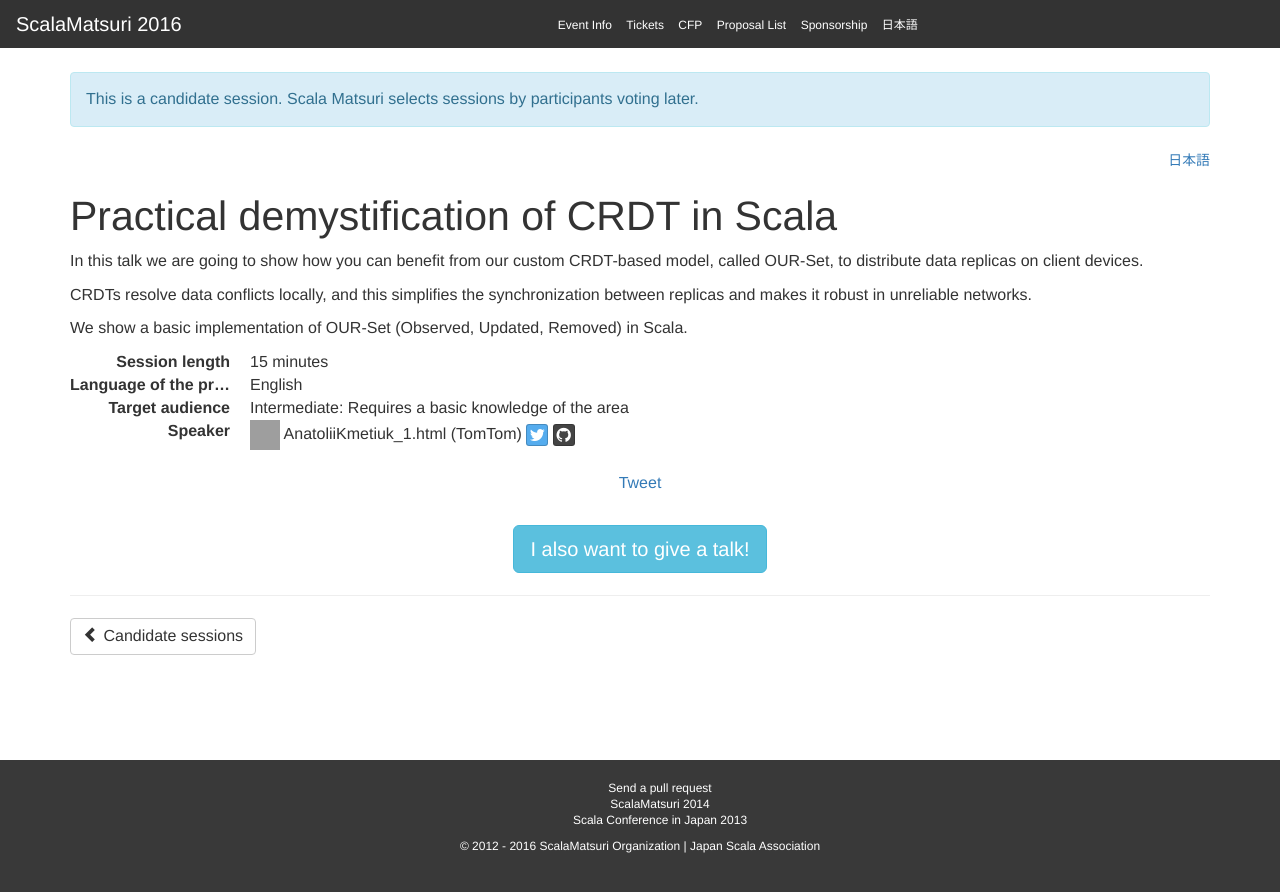
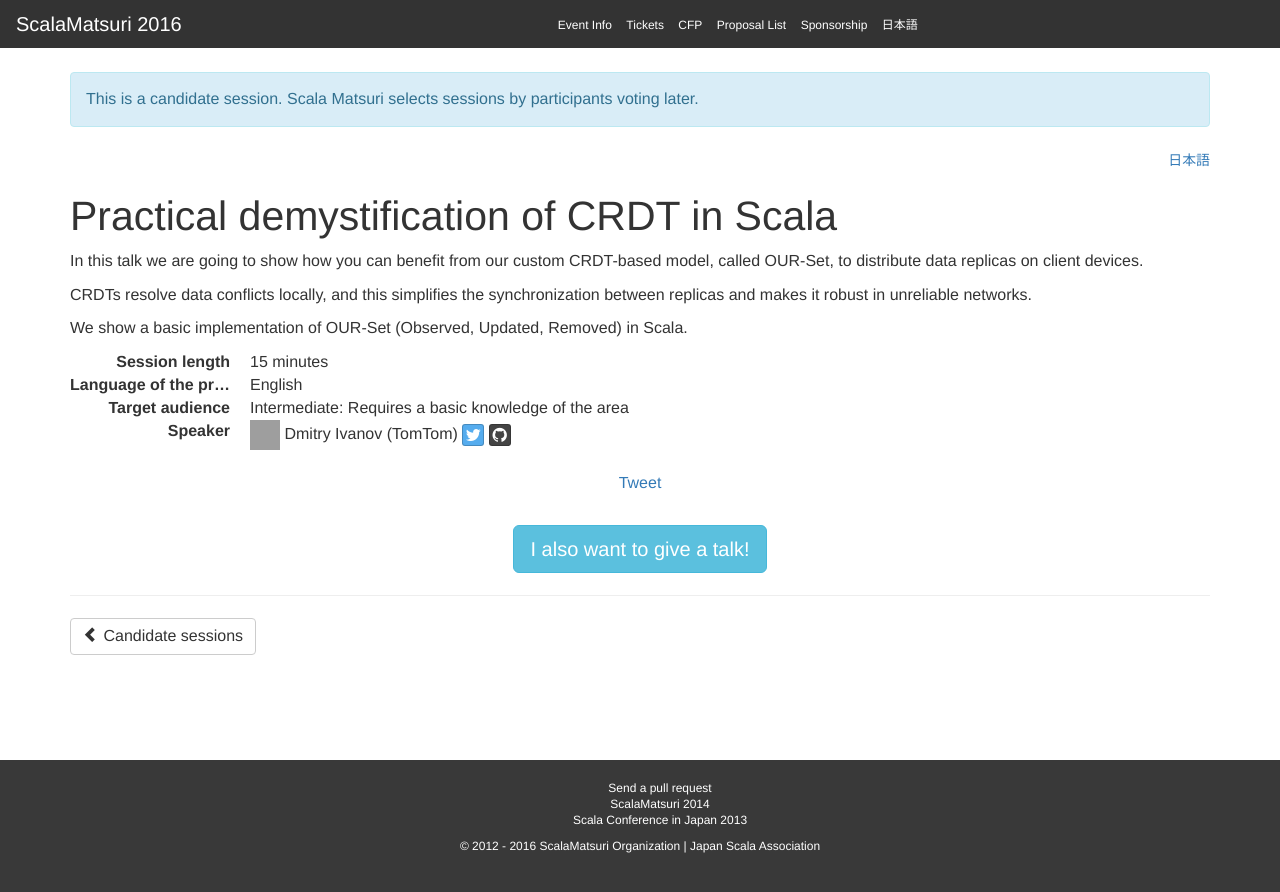
Before and after one commit to scalajp/2016.scalamatsuri.org, a Jekyll site: the page built from _candidates_en/DmitryIvanov_1.html, in a window 1280 px wide. Shown: the top 892 px of the page. Built offline with Jekyll 4.4.1, drawn with Linux system fonts in a browser that asks for light colours; nearby versions of some CDN libraries; comment, search, counter and statistics services are not loaded; grey boxes are pictures that could not be loaded.

Commit message:
Fix file name miss

```diff
--- a/_candidates_en/AnatoliiKmetiuk_1.html
+++ b/_candidates_en/DmitryIvanov_1.html
@@ -1,4 +1,5 @@
 ---
+name: Dmitry Ivanov
 title: "Practical demystification of CRDT in Scala"
 length: 15
 audience: Intermediate
--- a/_candidates_ja/AnatoliiKmetiuk_1.html
+++ b/_candidates_ja/DmitryIvanov_1.html
@@ -1,4 +1,5 @@
 ---
+name: Dmitry Ivanov
 title: ScalaにおけるCRDT(分散データ更新／一貫性)の謎を解く
 length: 15
 audience: Intermediate
```
